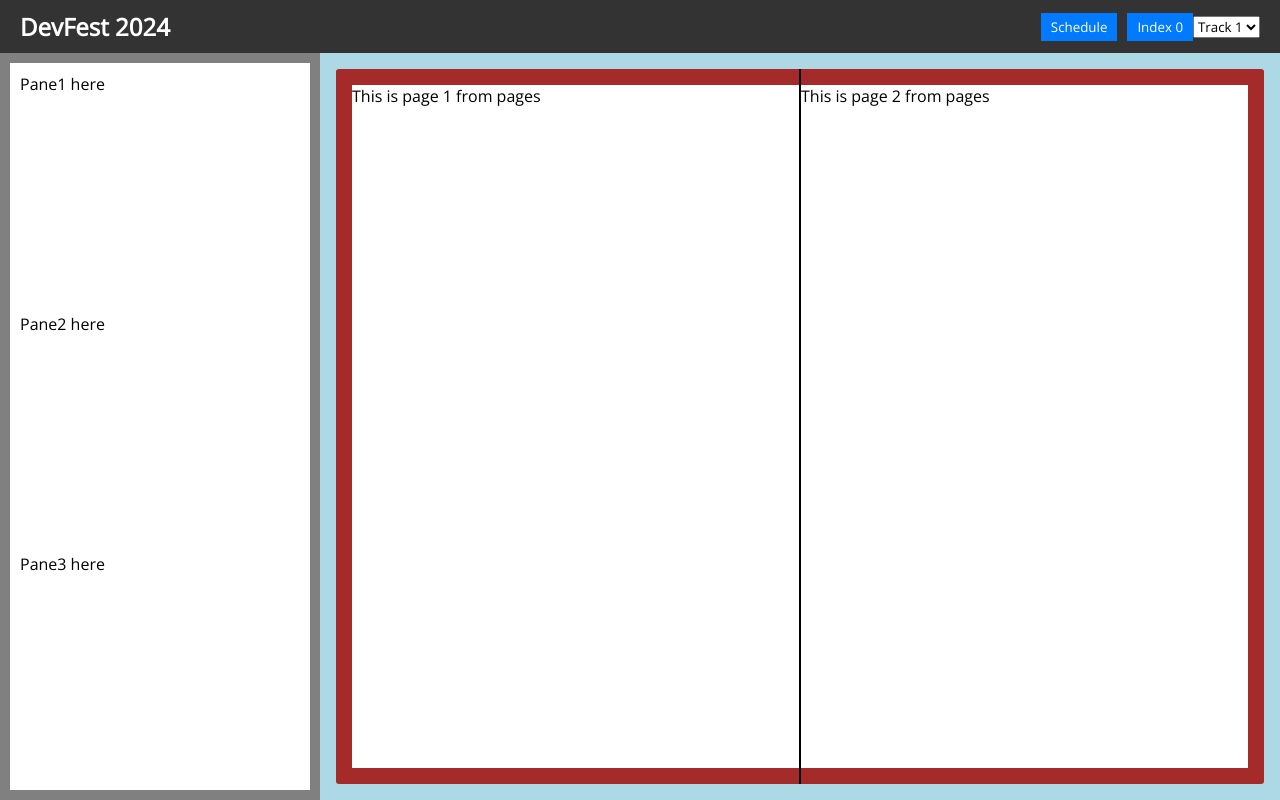
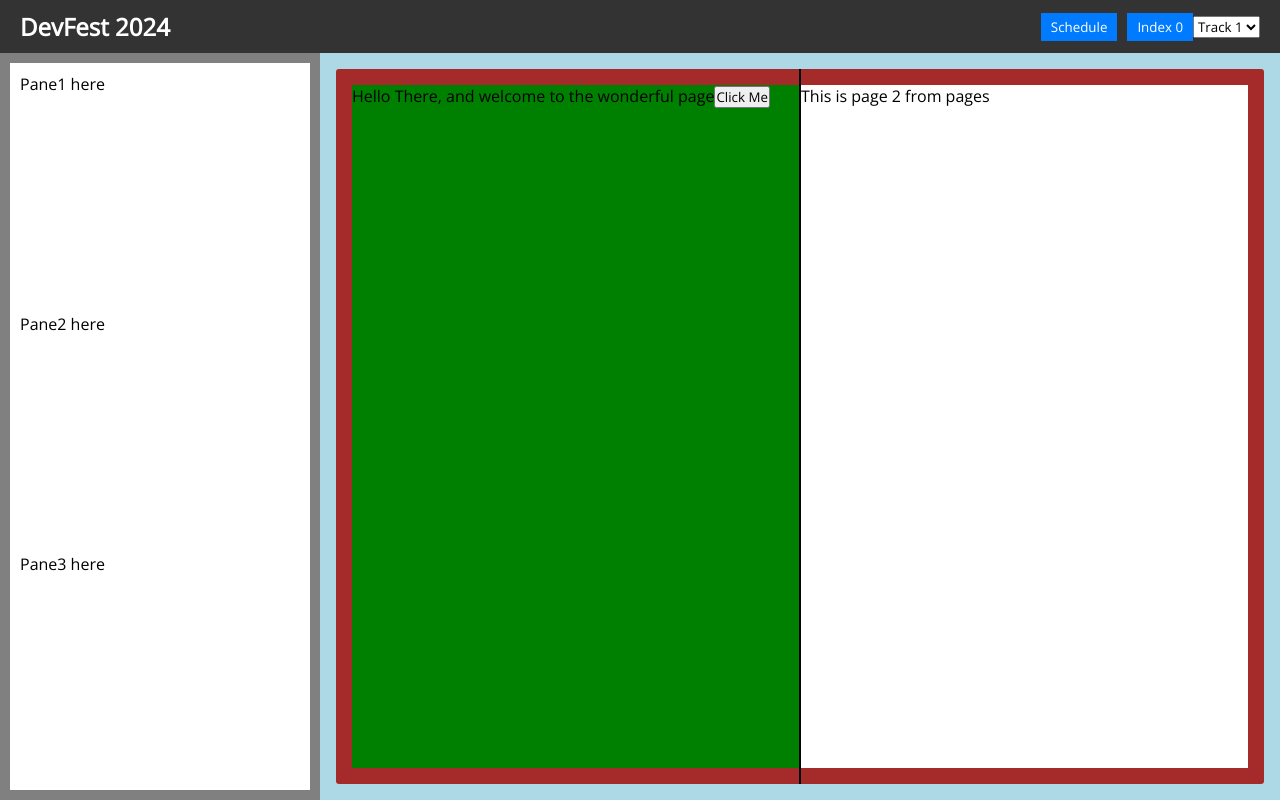
Before and after one commit to adicu/devfest-2024, a Next.js app: page / in a window 1280 px wide. Built offline with nearby package versions, Linux system fonts and the light colour scheme.

Commit message:
Demo page 1 created

```diff
--- a/src/components/Pages.jsx
+++ b/src/components/Pages.jsx
@@ -1,74 +1,7 @@
-// import { LeftPage, RightPage } from "./book-components/PageFlipApp";
-// import Page from "./book-components/Page";
-
-// import Page1 from "./book-components/Page1";
-
-export const maxPage = 5;
+import Page1 from "./pages/Page1";
 
 export const pages = [
-  <div>This is page 1 from pages</div>,
+  <Page1 />,
   <div>This is page 2 from pages</div>,
   <div>This is page 3 from pages</div>,
 ];
-
-// const Pages = (props) => {
-//   function getVisible(pageNum) {
-//     if (pageNum % 2 == 0) {
-//       return props.currentPage == pageNum - 1 || props.currentPage == pageNum;
-//     } else {
-//       return props.currentPage == pageNum || props.currentPage == pageNum + 1;
-//     }
-//   }
-
-//   return (
-//     <>
-//       <LeftPage visible={getVisible(1)}>
-//         <Page
-//           pageNumber={1}
-//           visible={getVisible(1)}
-//           updatePage={props.updatePage}
-//         >
-//           This is page 1
-//         </Page>
-//       </LeftPage>
-//       <RightPage visible={getVisible(2)}>
-//         <Page
-//           pageNumber={2}
-//           visible={getVisible(2)}
-//           updatePage={props.updatePage}
-//         >
-//           This is page 2
-//         </Page>
-//       </RightPage>
-//       <LeftPage visible={getVisible(3)}>
-//         <Page
-//           pageNumber={3}
-//           visible={getVisible(3)}
-//           updatePage={props.updatePage}
-//         >
-//           This is page 3
-//         </Page>
-//       </LeftPage>
-//       <RightPage visible={getVisible(4)}>
-//         <Page
-//           pageNumber={4}
-//           visible={getVisible(4)}
-//           updatePage={props.updatePage}
-//         >
-//           This is page 4
-//         </Page>
-//       </RightPage>
-//       <LeftPage visible={getVisible(5)}>
-//         <Page
-//           pageNumber={5}
-//           visible={getVisible(5)}
-//           updatePage={props.updatePage}
-//         >
-//           This is page 5
-//         </Page>
-//       </LeftPage>
-//     </>
-//   );
-// };
-
-// export default Pages;
--- a/src/components/book-components/Page.jsx
+++ b/src/components/book-components/Page.jsx
@@ -12,8 +12,6 @@ const Page = (props) => {
   `;
 
   function leftPageClicked() {
-    console.log("Left page " + props.pageNumber + " clicked");
-
     const currentPage = props.pageNumber;
 
     const curPageDiv = Math.floor((currentPage - 1) / 2) + 1;
@@ -28,8 +26,6 @@ const Page = (props) => {
   }
 
   function rightPageClicked() {
-    console.log("Right page " + props.pageNumber + " clicked");
-
     const currentPage = props.pageNumber;
 
     const maxPageDiv = Math.floor((props.maxPage - 1) / 2) + 1;
--- a/src/components/book-components/PageFlipApp.jsx
+++ b/src/components/book-components/PageFlipApp.jsx
@@ -1,9 +1,7 @@
 import React, { useState, useEffect } from "react";
 import styled from "@emotion/styled";
 
-// import Pages, { maxPage } from "../Pages";
-
-import { pages, maxPage } from "../Pages";
+import { pages } from "../Pages";
 
 import Page from "./Page";
 
@@ -70,42 +68,6 @@ const PageFlipApp = (props) => {
 
   const [currentPage, setCurrentPage] = useState(props.previousPage);
 
-  // function leftPageClicked() {
-  //   console.log("Left page clicked");
-
-  //   const curPageDiv = Math.floor((currentPage - 1) / 2) + 1;
-
-  //   if (curPageDiv > 1) {
-  //     if (currentPage % 2 == 0) {
-  //       props.updatePage(currentPage - 2);
-  //     } else {
-  //       props.updatePage(currentPage - 1);
-  //     }
-  //   }
-  // }
-
-  // function rightPageClicked() {
-  //   console.log("Right page clicked");
-
-  //   const maxPageDiv = Math.floor((maxPage - 1) / 2) + 1;
-
-  //   const curPageDiv = Math.floor((currentPage - 1) / 2) + 1;
-
-  //   if (curPageDiv < maxPageDiv) {
-  //     if (currentPage % 2 == 0) {
-  //       props.updatePage(currentPage + 1);
-  //     } else {
-  //       props.updatePage(currentPage + 2);
-  //     }
-  //   }
-  // }
-
-  // const Clicker = styled.div`
-  //   width: 100%;
-  //   height: 100%;
-  //   pointer-events: all;
-  // `;
-
   function getVisible(pageNum) {
     if (pageNum % 2 == 0) {
       return currentPage == pageNum - 1 || currentPage == pageNum;
@@ -114,60 +76,26 @@ const PageFlipApp = (props) => {
     }
   }
 
+  const lengthOfPages = pages.length;
+
   return (
     <>
       <Container>
         <Book>
-          {/* <LeftPage visible={false}>
-            <Clicker onClick={leftPageClicked}>Left Clicker</Clicker>
-          </LeftPage>
-
-          <RightPage visible={false}>
-            <Clicker onClick={rightPageClicked}>Right Clicker</Clicker>
-          </RightPage> */}
-
-          {/* <Pages
-            currentPage={currentPage}
-            updatePage={props.updatePage}
-            // leftPageClicked={leftPageClicked}
-          /> */}
-
-          {/* <LeftPage visible={getVisible(1)}>
-            <Page
-              pageNumber={1}
-              visible={getVisible(1)}
-              updatePage={props.updatePage}
-              maxPage={maxPage}
-            >
-              Temp 1
-            </Page>
-          </LeftPage>
-          <RightPage visible={getVisible(2)}>
-            <Page
-              pageNumber={2}
-              visible={getVisible(2)}
-              updatePage={props.updatePage}
-              maxPage={maxPage}
-            >
-              Temp 2
-            </Page>
-          </RightPage> */}
-
           {pages.map((page, index) => {
             const pageNum = index + 1;
             const pageLeft = pageNum % 2 == 1 ? true : false;
             const visible = getVisible(pageNum);
 
             return (
-              // <div key={pageNum}>
-              <>
+              <React.Fragment key={pageNum}>
                 {pageLeft ? (
                   <LeftPage visible={visible}>
                     <Page
                       pageNumber={pageNum}
                       visible={visible}
                       updatePage={props.updatePage}
-                      maxPage={maxPage}
+                      maxPage={lengthOfPages}
                     >
                       {page}
                     </Page>
@@ -178,13 +106,13 @@ const PageFlipApp = (props) => {
                       pageNumber={pageNum}
                       visible={visible}
                       updatePage={props.updatePage}
-                      maxPage={maxPage}
+                      maxPage={lengthOfPages}
                     >
                       {page}
                     </Page>
                   </RightPage>
                 )}
-              </>
+              </React.Fragment>
             );
           })}
         </Book>
--- /dev/null
+++ b/src/components/pages/Page1.jsx
@@ -0,0 +1,23 @@
+import styled from "@emotion/styled";
+
+const Page1 = (props) => {
+  const Container = styled.div`
+    background-color: green;
+    height: 100%;
+  `;
+
+  const handleButtonClick = (event) => {
+    event.stopPropagation();
+
+    console.log("Button clicked");
+  };
+
+  return (
+    <Container>
+      Hello There, and welcome to the wonderful page
+      <button onClick={handleButtonClick}>Click Me</button>
+    </Container>
+  );
+};
+
+export default Page1;
```
